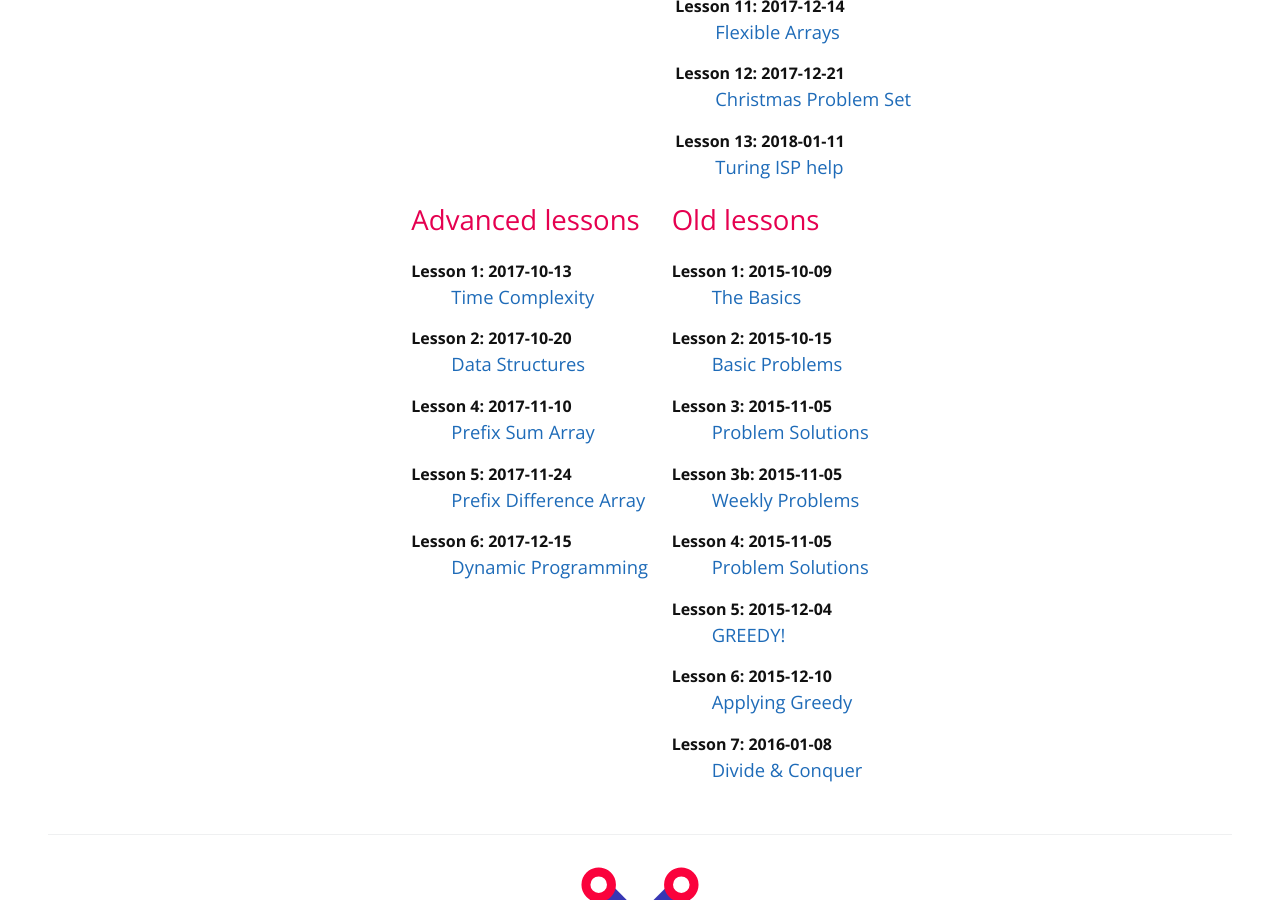
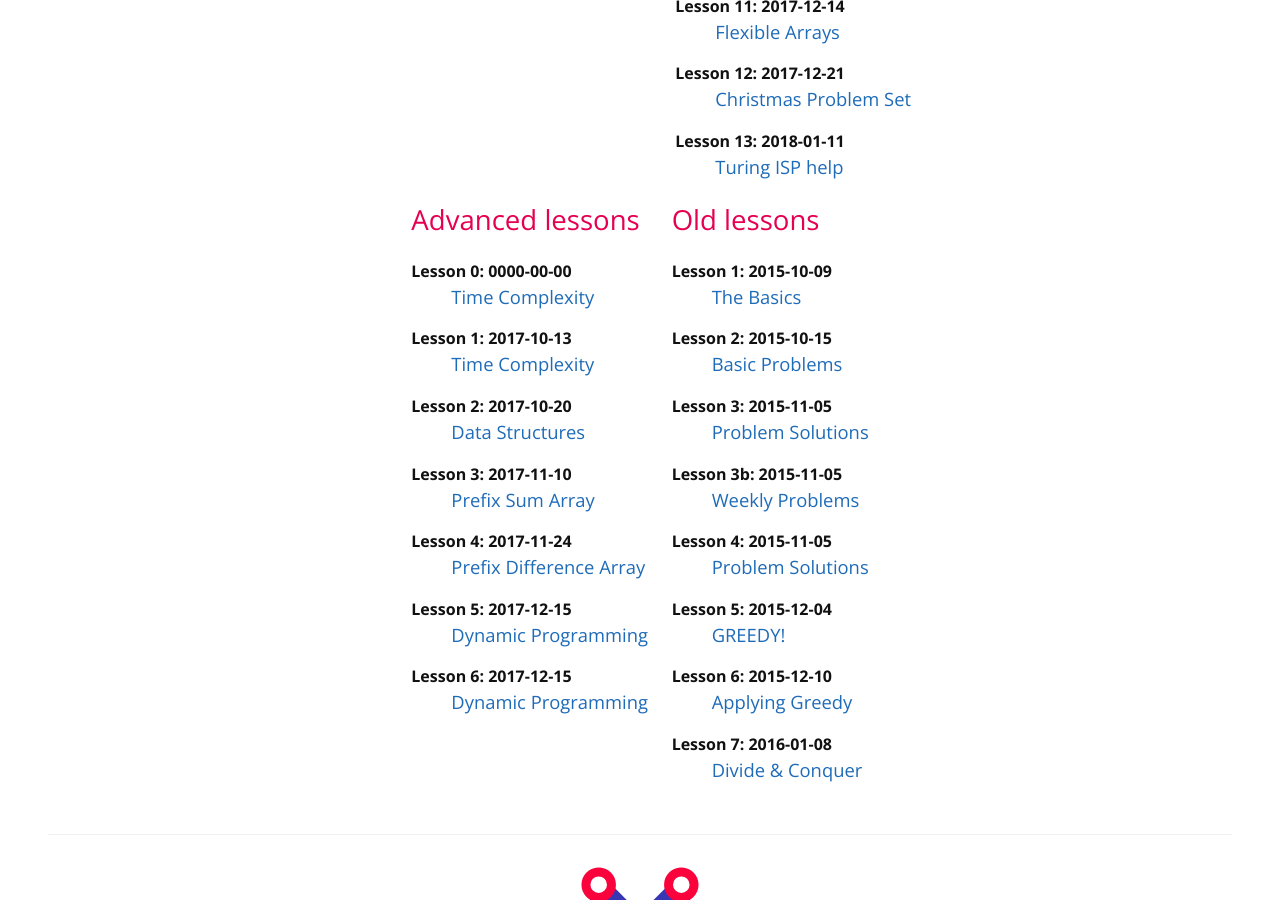
Before and after one commit to mcpt/mcpt.github.io, a Jekyll site: the page built from cpt.md, in a window 1280 px wide and 900 px high, scrolled down 1417 px. Built offline with Jekyll 4.4.1, drawn with Linux system fonts in a browser that asks for light colours.

Commit message:
update advanced lessons

```diff
--- a/_data/advanced-lessons.yml
+++ b/_data/advanced-lessons.yml
@@ -3,6 +3,11 @@
 #   date: YYYY-MM-DD
 #   id: Some sort of identifier unique to the lesson. It is okay for other branches to use the same identifier. This is usually the lesson number (1, 2, 3, etc.). Use a consistent format.
 #   url: The URL to view the lesson at.
+
+- title: Time Complexity
+  date: 0000-00-00
+  id: 0
+  url: https://drive.google.com/drive/folders/0B9NfoDjy6j6TX0lMZ1FIV0RIM00
 
 - title: Time Complexity
   date: 2017-10-13
@@ -16,15 +21,20 @@
 
 - title: Prefix Sum Array
   date: 2017-11-10
-  id: 4
+  id: 3
   url: https://docs.google.com/presentation/d/1EHHZ5W7hKK-NySX5jOTjWq6gdKfN9ELyoxSvIlFG5ok/edit?usp=sharing
 
 - title: Prefix Difference Array
   date: 2017-11-24
-  id: 5
+  id: 4
   url: https://docs.google.com/presentation/d/1pVp6sCmICxWvpRNwqJJFc5jUQaaJcFHxb_5F24xZUso/edit?usp=sharing
 
 - title: Dynamic Programming
   date: 2017-12-15
+  id: 5
+  url: https://docs.google.com/presentation/d/1oNUkRxtXaf0gsO_LdBOEPJjPSrekRv_hfOBDgbden6k/edit?usp=sharing
+
+- title: Dynamic Programming
+  date: 2017-12-15
   id: 6
-  url: https://docs.google.com/presentation/d/1oNUkRxtXaf0gsO_LdBOEPJjPSrekRv_hfOBDgbden6k/edit?usp=sharing
+  url: https://docs.google.com/presentation/d/1NsGcBKCiuvuszm-g601rnGZ--0KRa7SqQBH_uKhIy2o/edit?usp=sharing
```
